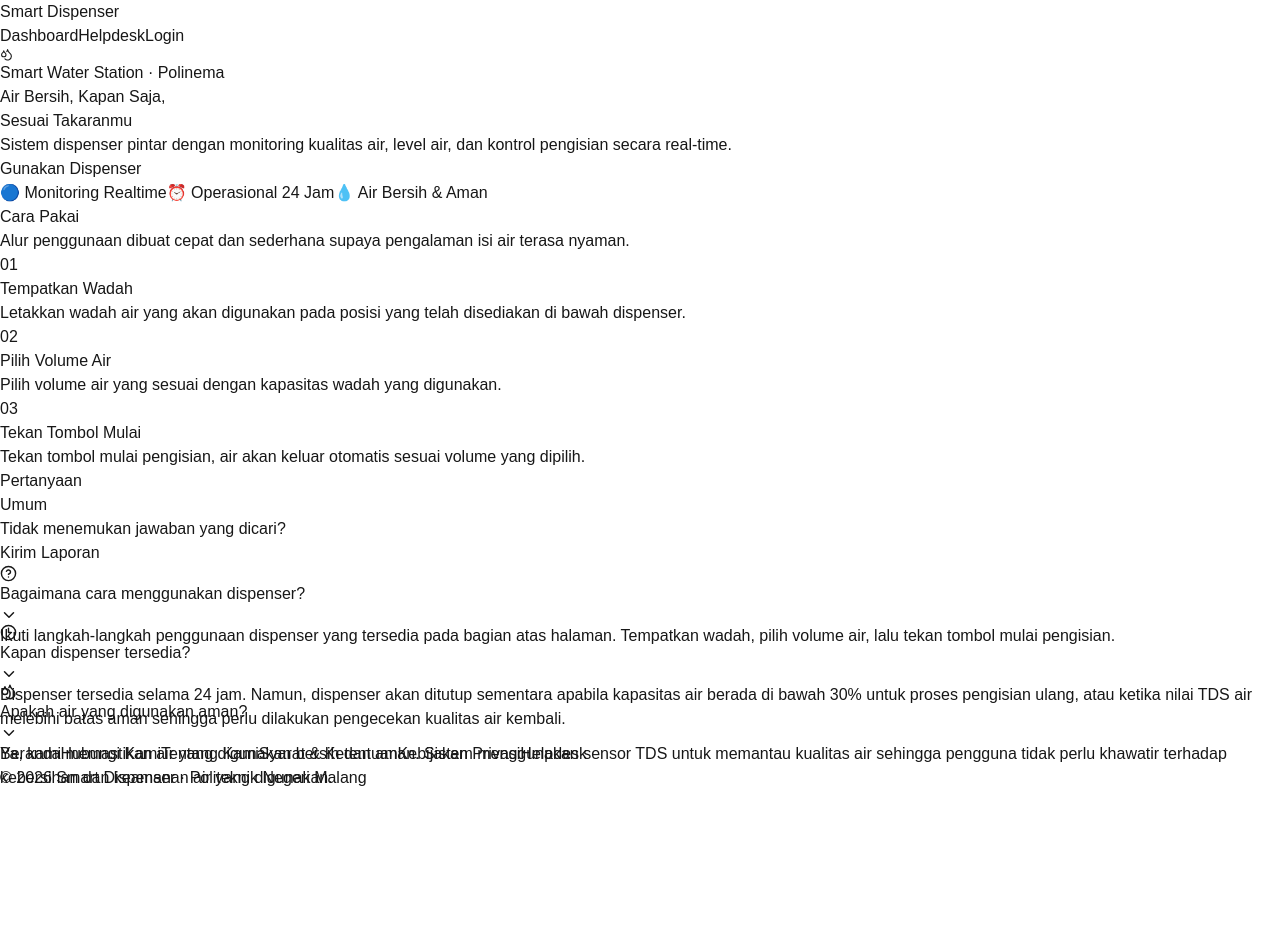
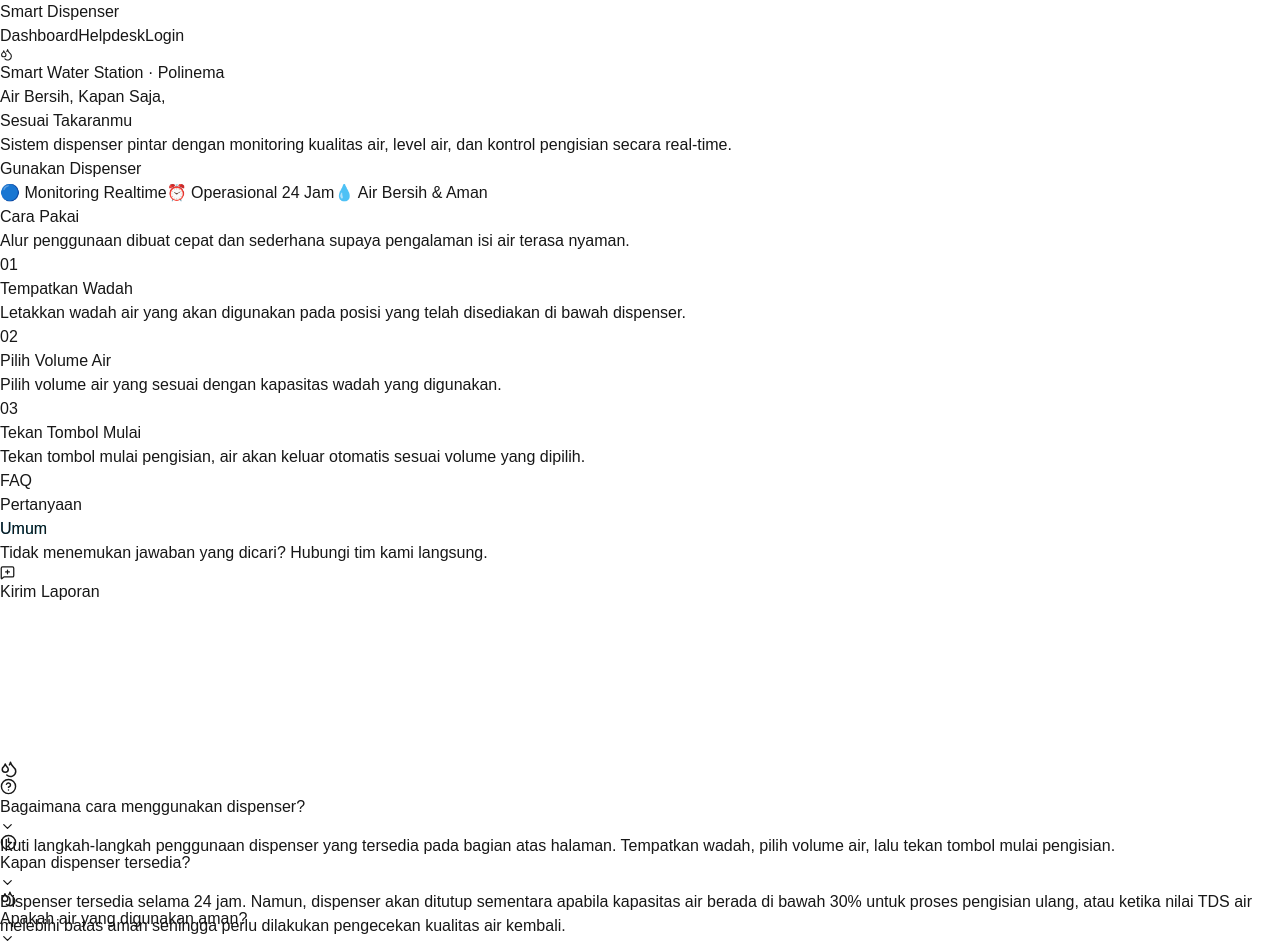
Before and after one commit to nurwahibzy/Smart-Dispenser-App, a Next.js app: page / in a window 1280 px wide. Shown: the top 949 px of the page. Before the commit the page ends 800 px from the top, so only its background shows below. Built offline with nearby package versions, Linux system fonts and the light colour scheme.

Commit message:
style(faq-section): enhance UI with improved layout, spacing, and visual elements; add decorative elements and update FAQ items

```diff
--- a/src/components/sections/homepage/faq-section.tsx
+++ b/src/components/sections/homepage/faq-section.tsx
@@ -1,30 +1,33 @@
-"use client";
+'use client';
 
-import Link from "next/link";
-import { CircleHelp, Clock3, Droplets, ChevronDown } from "lucide-react";
-import { useRef, useState } from "react";
+import Link from 'next/link';
+import { CircleHelp, Clock3, Droplets, ChevronDown, MessageSquarePlus } from 'lucide-react';
+import { useRef, useState } from 'react';
 
 const faqItems = [
     {
         icon: CircleHelp,
-    iconClassName: "text-red-500",
-    question: "Bagaimana cara menggunakan dispenser?",
-    answer:
-      "Ikuti langkah-langkah penggunaan dispenser yang tersedia pada bagian atas halaman. Tempatkan wadah, pilih volume air, lalu tekan tombol mulai pengisian.",
+        iconBg: 'bg-red-50',
+        iconColor: 'text-red-500',
+        accentColor: 'border-l-red-400',
+        question: 'Bagaimana cara menggunakan dispenser?',
+        answer: 'Ikuti langkah-langkah penggunaan dispenser yang tersedia pada bagian atas halaman. Tempatkan wadah, pilih volume air, lalu tekan tombol mulai pengisian.',
     },
     {
         icon: Clock3,
-    iconClassName: "text-blue-500",
-    question: "Kapan dispenser tersedia?",
-    answer:
-      "Dispenser tersedia selama 24 jam. Namun, dispenser akan ditutup sementara apabila kapasitas air berada di bawah 30% untuk proses pengisian ulang, atau ketika nilai TDS air melebihi batas aman sehingga perlu dilakukan pengecekan kualitas air kembali.",
+        iconBg: 'bg-blue-50',
+        iconColor: 'text-blue-500',
+        accentColor: 'border-l-blue-400',
+        question: 'Kapan dispenser tersedia?',
+        answer: 'Dispenser tersedia selama 24 jam. Namun, dispenser akan ditutup sementara apabila kapasitas air berada di bawah 30% untuk proses pengisian ulang, atau ketika nilai TDS air melebihi batas aman sehingga perlu dilakukan pengecekan kualitas air kembali.',
     },
     {
         icon: Droplets,
-    iconClassName: "text-sky-500",
-    question: "Apakah air yang digunakan aman?",
-    answer:
-      "Ya, kami memastikan air yang digunakan bersih dan aman. Sistem menggunakan sensor TDS untuk memantau kualitas air sehingga pengguna tidak perlu khawatir terhadap kebersihan dan keamanan air yang digunakan.",
+        iconBg: 'bg-cyan-50',
+        iconColor: 'text-cyan-500',
+        accentColor: 'border-l-cyan-400',
+        question: 'Apakah air yang digunakan aman?',
+        answer: 'Ya, kami memastikan air yang digunakan bersih dan aman. Sistem menggunakan sensor TDS untuk memantau kualitas air sehingga pengguna tidak perlu khawatir terhadap kebersihan dan keamanan air yang digunakan.',
     },
 ];
 
@@ -37,30 +40,80 @@ export default function FAQSection() {
     };
 
     return (
-    <section className="border-t border-blue-100/80 py-16 md:py-24">
-      <div className="max-w-5xl mx-auto px-6 grid grid-cols-1 md:grid-cols-[280px_1fr] gap-10 items-start">
-        {/* Left col — hapus label "FAQ", langsung judul */}
+        <section className="relative overflow-hidden border-t border-blue-100 bg-[#f3f8ff] py-16 md:py-24">
+            {/* Background decoration */}
+            <div className="pointer-events-none absolute inset-0">
+                <div className="absolute -top-24 -right-24 h-72 w-72 rounded-full bg-blue-100/60 blur-3xl" />
+                <div className="absolute -bottom-16 -left-16 h-60 w-60 rounded-full bg-cyan-100/50 blur-3xl" />
+                <div
+                    className="absolute inset-0 opacity-[0.025]"
+                    style={{
+                        backgroundImage:
+                            'linear-gradient(#0369a1 1px, transparent 1px), linear-gradient(90deg, #0369a1 1px, transparent 1px)',
+                        backgroundSize: '48px 48px',
+                    }}
+                />
+            </div>
+
+            <div className="relative max-w-5xl mx-auto px-6 grid grid-cols-1 md:grid-cols-[260px_1fr] gap-10 items-start">
+                {/* ── Left column ── */}
                 <div className="md:sticky md:top-8">
+                    {/* Label pill */}
+                    <span className="inline-flex items-center gap-1.5 px-3 py-1 rounded-full bg-blue-100 border border-blue-200 text-blue-600 text-xs font-bold tracking-wide mb-4">
+                        <span className="h-1.5 w-1.5 rounded-full bg-blue-500" />
+                        FAQ
+                    </span>
+
                     <h2 className="text-4xl md:text-5xl font-black text-blue-700 tracking-tight leading-tight">
                         Pertanyaan
                         <br />
+                        <span
+                            className="text-transparent bg-clip-text"
+                            style={{
+                                backgroundImage: 'linear-gradient(135deg, #0284c7 0%, #06b6d4 100%)',
+                                WebkitBackgroundClip: 'text',
+                            }}
+                        >
                             Umum
+                        </span>
                     </h2>
+
                     <p className="mt-3 text-sm text-slate-500 leading-relaxed">
-            Tidak menemukan jawaban yang dicari?
+                        Tidak menemukan jawaban yang dicari? Hubungi tim kami langsung.
                     </p>
 
-          {/* Tombol tanpa icon */}
                     <Link
                         href="/helpdesk"
-            className="mt-5 inline-flex items-center bg-blue-600 hover:bg-blue-700 text-white text-sm px-5 py-2.5 rounded-xl font-semibold transition-colors shadow-sm shadow-blue-200"
+                        className="group mt-6 inline-flex items-center gap-2 bg-gradient-to-r from-blue-600 to-cyan-500 hover:from-blue-700 hover:to-cyan-600 text-white text-sm px-5 py-2.5 rounded-xl font-semibold transition-all shadow-md shadow-blue-200 hover:shadow-lg hover:shadow-blue-300 hover:scale-105 active:scale-95"
                     >
+                        <MessageSquarePlus size={15} />
                         Kirim Laporan
                     </Link>
+
+                    {/* Decorative water ripple */}
+                    <div className="mt-10 hidden md:flex items-center justify-start pl-2">
+                        <div className="relative flex items-center justify-center h-16 w-16">
+                            {[1, 2, 3].map((i) => (
+                                <div
+                                    key={i}
+                                    className="absolute rounded-full border border-cyan-400/30"
+                                    style={{
+                                        width: 20 + i * 16,
+                                        height: 20 + i * 16,
+                                        animation: 'faqRipple 2.4s ease-out infinite',
+                                        animationDelay: `${(i - 1) * 0.8}s`,
+                                    }}
+                                />
+                            ))}
+                            <div className="relative z-10 flex items-center justify-center h-10 w-10 rounded-full bg-gradient-to-br from-blue-100 to-cyan-100 border border-blue-200 shadow-sm">
+                                <Droplets size={18} className="text-cyan-500" />
+                            </div>
+                        </div>
+                    </div>
                 </div>
 
-        {/* Accordion */}
-        <div className="bg-white rounded-2xl border border-blue-100 divide-y divide-blue-100 shadow-sm overflow-hidden">
+                {/* ── Accordion ── */}
+                <div className="space-y-3">
                     {faqItems.map((item, idx) => {
                         const Icon = item.icon;
                         const isOpen = openIndex === idx;
@@ -68,7 +121,15 @@ export default function FAQSection() {
                         return (
                             <div
                                 key={item.question}
-                className={`transition-colors ${isOpen ? "bg-blue-50/40" : "hover:bg-slate-50/60"}`}
+                                className={`
+                  rounded-2xl border overflow-hidden transition-all duration-200
+                  ${
+                      isOpen
+                          ? 'bg-white border-blue-200 shadow-md shadow-blue-100'
+                          : 'bg-white/70 border-blue-100/80 hover:border-blue-200 hover:bg-white hover:shadow-sm'
+                  }
+                  border-l-4 ${item.accentColor}
+                `}
                             >
                                 <button
                                     type="button"
@@ -77,18 +138,21 @@ export default function FAQSection() {
                                     aria-expanded={isOpen}
                                     aria-controls={`faq-content-${idx}`}
                                 >
-                  <div className="h-9 w-9 rounded-full bg-blue-50 flex items-center justify-center flex-shrink-0">
-                    <Icon size={17} className={item.iconClassName} />
+                                    <div
+                                        className={`h-9 w-9 rounded-xl ${item.iconBg} flex items-center justify-center flex-shrink-0 transition-transform duration-200 ${isOpen ? 'scale-110' : ''}`}
+                                    >
+                                        <Icon size={17} className={item.iconColor} />
                                     </div>
                                     <span className="flex-1 text-sm md:text-base text-slate-700 font-semibold leading-snug">
                                         {item.question}
                                     </span>
-                  <ChevronDown
-                    size={18}
-                    className={`text-slate-400 flex-shrink-0 transition-transform duration-300 ${
-                      isOpen ? "rotate-180" : "rotate-0"
-                    }`}
-                  />
+                                    <div
+                                        className={`flex items-center justify-center h-7 w-7 rounded-full transition-all duration-300 flex-shrink-0
+                      ${isOpen ? 'bg-blue-600 rotate-180' : 'bg-blue-50 rotate-0'}
+                    `}
+                                    >
+                                        <ChevronDown size={15} className={isOpen ? 'text-white' : 'text-blue-400'} />
+                                    </div>
                                 </button>
 
                                 <div
@@ -100,20 +164,30 @@ export default function FAQSection() {
                                         maxHeight:
                                             isOpen && contentRefs.current[idx]
                                                 ? `${contentRefs.current[idx]!.scrollHeight}px`
-                        : "0px",
+                                                : '0px',
                                     }}
                                     className="overflow-hidden transition-[max-height] duration-300 ease-in-out"
                                 >
-                  <p className="px-5 pb-5 text-sm text-slate-500 leading-relaxed pl-[3.25rem]">
-                    {item.answer}
-                  </p>
+                                    <div className="px-5 pb-5 pl-[3.25rem]">
+                                        <div className="h-px bg-gradient-to-r from-blue-100 to-transparent mb-3" />
+                                        <p className="text-sm text-slate-500 leading-relaxed">{item.answer}</p>
                                     </div>
-
+                                </div>
                             </div>
                         );
                     })}
                 </div>
             </div>
+
+            <style>{`
+        @keyframes faqRipple {
+          0%   { transform: scale(0.8); opacity: 0.5; }
+          100% { transform: scale(1.6); opacity: 0; }
+        }
+        footer {
+          margin-top: 0 !important;
+        }
+      `}</style>
         </section>
     );
 }
```
Lines whose indentation alone changed are shown as unchanged.
